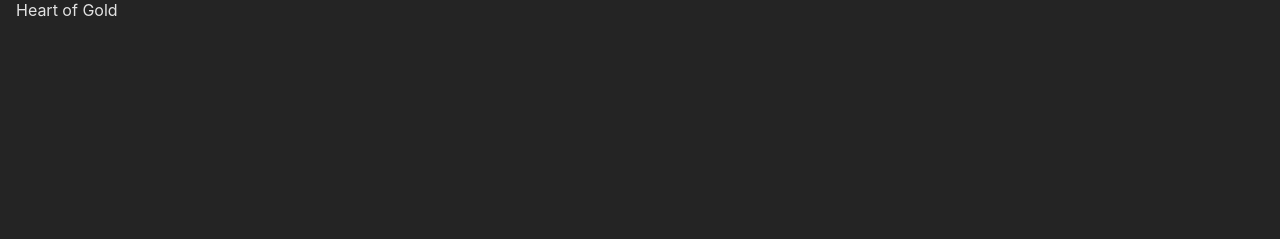
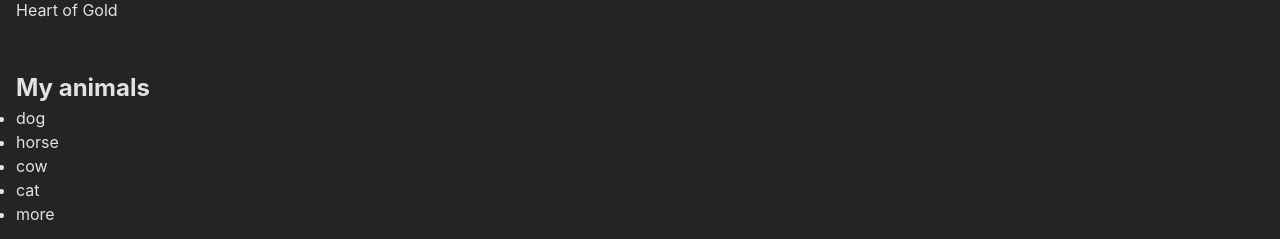
Before and after one commit to bonniemo/banana-ufo, a React app in the folder banana-ufo/: page / in a window 1280 px wide. Shown: the part 1802-2041 px from the top of the page. Before the commit the page ends 1888 px from the top, so only its background shows below. Built offline with nearby package versions, Linux system fonts and the light colour scheme.

Commit message:
animals list props

```diff
--- a/banana-ufo/src/App.jsx
+++ b/banana-ufo/src/App.jsx
@@ -4,8 +4,8 @@ import Nav from './Components/Nav/Nav.jsx';
 import ImgArticle from './Components/ImgArticle/ImgArticle.jsx';
 import UfoList from './Components/UfoList/UfoList.jsx';
 import Header from './Components/Header/Header.jsx';
-import CuteAnimals from './Components/CuteAnimals/CuteAnimalsBox.jsx';
 import CuteAnimalsBox from './Components/CuteAnimals/CuteAnimalsBox.jsx';
+import AnimalsList from './Components/AnimalsList/AnimalsList.jsx';
 
 const App = () => {
     return <>
@@ -15,6 +15,7 @@ const App = () => {
         <Btn/>
         <CuteAnimalsBox/>
         <UfoList/>
+        <AnimalsList animals={["dog", "horse", "cow", "cat", "more"]} ordered={false} />
     </>
 }
 
--- /dev/null
+++ b/banana-ufo/src/Components/AnimalsList/AnimalsList.jsx
@@ -0,0 +1,16 @@
+import React from "react";
+
+const AnimalsList = ({ animals, ordered }) => {
+    const animalList = animals.map((animal, index) => (
+        <li key={index}>{animal}</li>
+    ));
+
+    return (
+        <>
+        <h2>My animals</h2>
+            {ordered ? <ol>{animalList}</ol> : <ul>{animalList}</ul>}
+        </>
+    );
+}
+
+export default AnimalsList;
```
